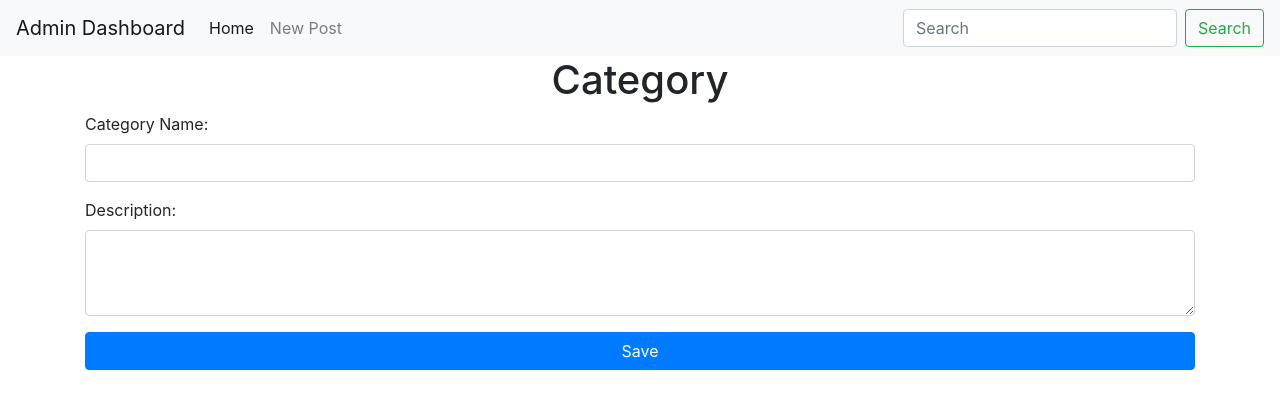
After one commit to mishelshaji/DjangoBlog, a Django app: page /administrator/category/create/ in a window 1280 px wide. The commit adds this page. Shown: the top 409 px of the page. Run offline with Django 3.2, Linux system fonts and the light colour scheme; some libraries are stand-ins or nearby versions.

Commit message:
Creating category form

```diff
--- a/administrator/forms.py
+++ b/administrator/forms.py
@@ -34,3 +34,27 @@ class PostForm(forms.ModelForm):
                 }
             ),
         }
+
+class CategoryForm(forms.Form):
+    name = forms.CharField(
+        label='Category Name',
+        min_length=3,
+        max_length=10,
+        widget=forms.TextInput(
+            attrs={
+                'class': 'form-control'
+            }
+        )
+    )
+
+    description = forms.CharField(
+        label='Description',
+        min_length=10,
+        max_length=500,
+        widget=forms.Textarea(
+            attrs={
+                'class': 'form-control',
+                'rows': '3'
+            }
+        )
+    )
--- /dev/null
+++ b/administrator/templates/administrator/category_create.html
@@ -0,0 +1,12 @@
+{% extends 'administrator/shared/base.html' %}
+
+{% block content %}
+<div class="container">
+    <h1 class="text-center">Category</h1>
+    <form method="post" enctype="multipart/form-data">
+        {{ form.as_p }}
+        {% csrf_token %}
+        <button type="submit" class="btn btn-primary btn-block">Save</button>
+    </form>
+</div>
+{% endblock content %}
--- a/administrator/templates/administrator/shared/base.html
+++ b/administrator/templates/administrator/shared/base.html
@@ -1,3 +1,4 @@
+{% load static %}
 <!doctype html>
 <html lang="en">
 
--- a/administrator/urls.py
+++ b/administrator/urls.py
@@ -6,4 +6,5 @@ urlpatterns = [
     path('post/create/', post_create, name='admin_post_create'),
     path('post/edit/<int:id>/', post_edit, name='admin_post_edit'),
     path('post/delete/<int:id>/', post_delete, name='admin_post_delete'),
+    path('category/create/', create_category, name='admin_category_create'),
 ]
--- a/administrator/views.py
+++ b/administrator/views.py
@@ -3,7 +3,7 @@ from administrator.models import Post
 from django.shortcuts import get_object_or_404, redirect, render, HttpResponse
 from django.contrib import messages
 from django.contrib.auth.decorators import login_required
-from .forms import PostForm
+from .forms import PostForm, CategoryForm
 
 # Create your views here.
 @login_required
@@ -52,3 +52,10 @@ def post_edit(request, id):
         messages.success(request, "Post Updated")
         return redirect('admin_home')
     return render(request, 'administrator/post_create.html', {'form': form})
+
+def create_category(request):
+    if request.method == "GET":
+        cf = CategoryForm()
+        context = {}
+        context['form'] = cf
+        return render(request, 'administrator/category_create.html', context)
```
Also changed, not shown: djangoblog/settings.py (+14 -14 lines).
